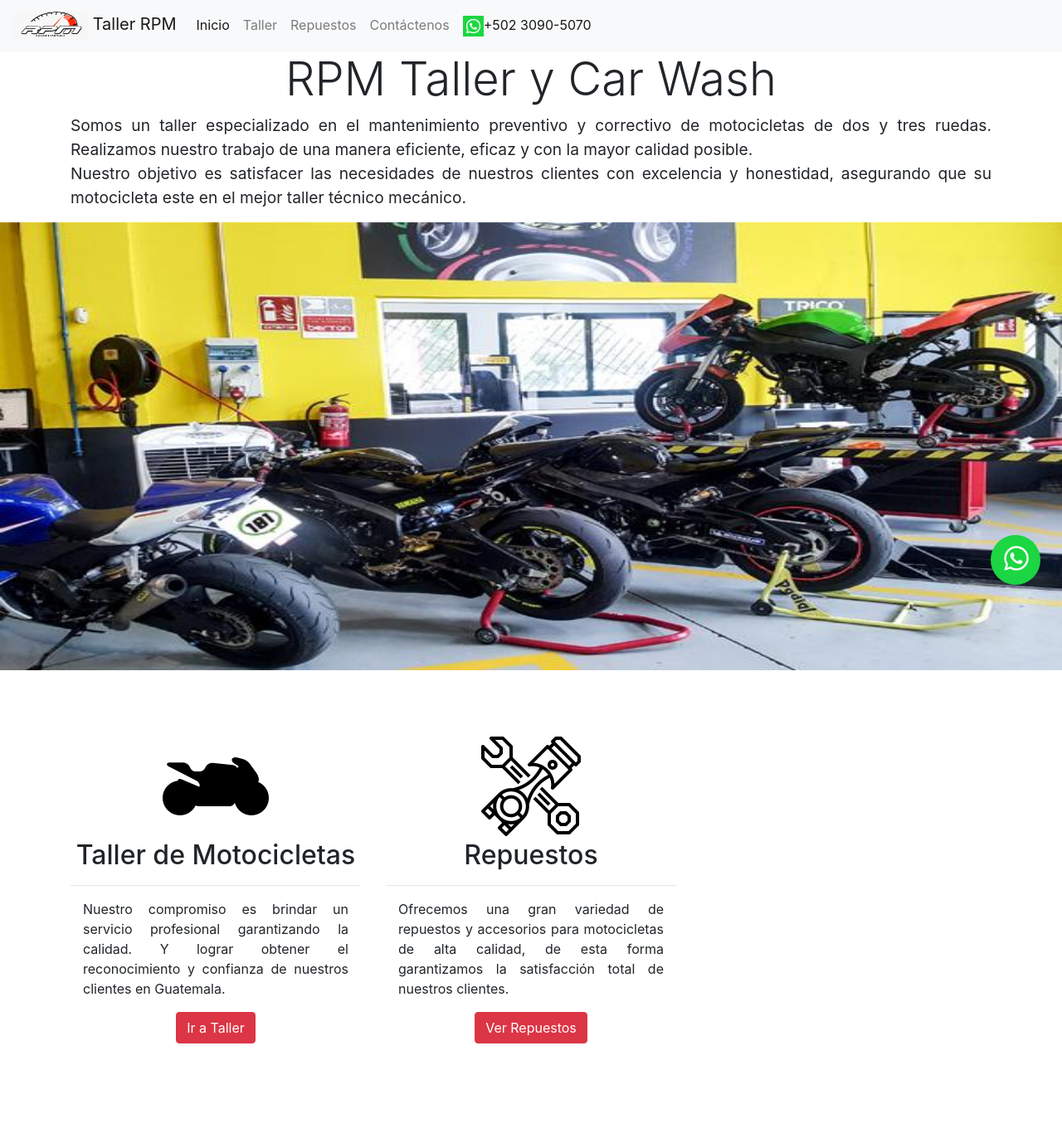
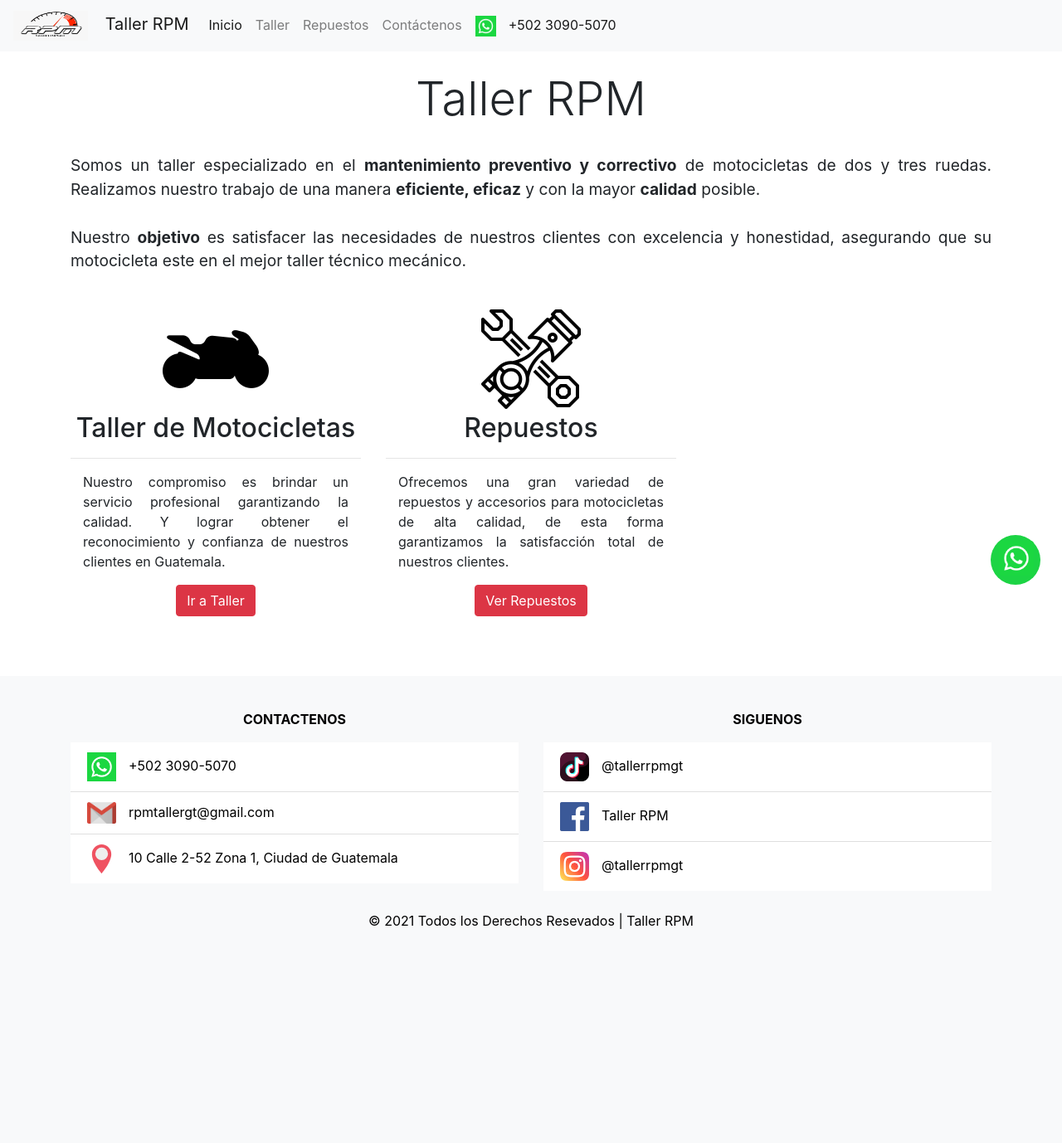
Before and after one commit to TallerRPM/rpm, a PHP site: page / in a window 1280 px wide. Shown: the whole page at 83% size. After the commit the page ends 1120 px from the top, so only its background shows below. Run offline with PHP 8.4, Linux system fonts and the light colour scheme; some libraries are stand-ins or nearby versions.

Commit message:
New Design and CarWash deleted

```diff
--- /dev/null
+++ b/css/general.css
@@ -0,0 +1,15 @@
+.letraBlack
+{
+    color: #000;
+}
+a img
+{
+    margin-right: 15px;
+}
+a:hover
+{
+    color: #000;
+}
+#wa{
+  margin-right: 0px;
+}
--- a/css/index.css
+++ b/css/index.css
@@ -69,3 +69,16 @@
   left: 50%;
   transform: translate(-50%, -50%);
 }
+
+.footerColor
+{
+    background-color: #30475e;
+}
+.arrowColor
+{
+    background-color: #ffffff;
+}
+.letraWhite
+{
+    color: #fff;
+}
--- a/index.html
+++ b/index.html
@@ -8,6 +8,7 @@
     <link rel="stylesheet" href="css/bootstrap.min.css" />
     <link rel="stylesheet" href="css/index.css" />
     <link rel="stylesheet" href="css/WhatsApp.css" />
+    <link rel="stylesheet" href="css/general.css" />
     <title>Inicio - RPM</title>
     <!-- Global site tag (gtag.js) - Google Analytics -->
   </head>
@@ -77,27 +78,31 @@
 
     <div class="container-fluid text-center presentacion">
       <div class="container">
-        <h1 class="display-4">RPM Taller y Car Wash</h1>
+        <br />
+        <h1 class="display-4">Taller RPM</h1>
+        <br />
         <p class="text-justify texto">
-          Somos un taller especializado en el mantenimiento preventivo y
-          correctivo de motocicletas de dos y tres ruedas. Realizamos nuestro
-          trabajo de una manera eficiente, eficaz y con la mayor calidad
-          posible. <br />
-          Nuestro objetivo es satisfacer las necesidades de nuestros clientes
-          con excelencia y honestidad, asegurando que su motocicleta este en el
-          mejor taller técnico mecánico.
+          Somos un taller especializado en el
+          <b>mantenimiento preventivo y correctivo</b> de motocicletas de dos y
+          tres ruedas. Realizamos nuestro trabajo de una manera
+          <b>eficiente, eficaz</b> y con la mayor <b>calidad</b> posible. <br />
+          <br />
+          Nuestro <b>objetivo</b> es satisfacer las necesidades de nuestros
+          clientes con excelencia y honestidad, asegurando que su motocicleta
+          este en el mejor taller técnico mecánico.
         </p>
       </div>
+      <br />
     </div>
 
-    <div class="slider">
+    <!-- <div class="slider col-md-5">
       <ul>
         <li><img src="img/logo.jpeg" alt="" /></li>
         <li><img src="img/taller.jpg" alt="" /></li>
         <li><img src="img/carwashrpm.jpeg" alt="" /></li>
         <li><img src="img/herramientas.jpg" alt="" /></li>
       </ul>
-    </div>
+    </div> -->
 
     <!-- CONTENIDO DE LA PAGINA INICIO -->
     <div class="container text-center">
@@ -157,7 +162,87 @@
         <br /><br />
       </div>
     </div>
-    <br /><br /><br />
+    <br />
+    <footer class="text-muted py-4 bg-light">
+      <div class="container letraBlack">
+        <div class="row">
+          <div class="col-sm-12 col-md-6">
+            <p class="my-3 text-center"><b>CONTACTENOS</b></p>
+            <ul class="list-group list-group-flush">
+              <a
+                href="https://api.whatsapp.com/send?phone=+50230905070&text=Taller%20RPM%20deseo%20m%C3%A1s%20informaci%C3%B3n%20sobre%20sus%20servicios"
+                target="_blank"
+                class="list-group-item letraBlack"
+                ><img
+                  src="img/whatsapp.png"
+                  class="align-middle arrowColor"
+                  alt="WhatsApp"
+                  width="35px"
+                />+502 3090-5070</a
+              >
+              <a target="_blank" class="list-group-item letraBlack"
+                ><img
+                  src="img/gmail.png"
+                  class="align-middle arrowColor"
+                  alt="Gmail"
+                  width="35px"
+                />rpmtallergt@gmail.com</a
+              >
+              <a class="list-group-item letraBlack"
+                ><img
+                  src="img/location.svg"
+                  class="align-middle arrowColor"
+                  alt="Ubicación"
+                  width="35px"
+                />10 Calle 2-52 Zona 1, Ciudad de Guatemala</a
+              >
+            </ul>
+          </div>
+          <div class="col-sm-12 col-md-6">
+            <p class="my-3 text-center"><b>SIGUENOS</b></p>
+            <ul class="list-group list-group-flush">
+              <a
+                href="https://www.tiktok.com/@tallerrpmgt?"
+                target="_blank"
+                class="list-group-item letraBlack"
+                ><img
+                  src="img/tiktok.png"
+                  class="align-middle arrowColor"
+                  alt="TikTok"
+                  width="35px"
+                />@tallerrpmgt</a
+              >
+              <a
+                href="https://www.facebook.com/rpmtallergt"
+                target="_blank"
+                class="list-group-item letraBlack"
+                ><img
+                  src="img/facebook.png"
+                  class="align-middle arrowColor"
+                  alt="Gmail"
+                  width="35px"
+                />Taller RPM</a
+              >
+              <a
+                href="https://instagram.com/tallerrpmgt?utm_medium=copy_link"
+                target="_blank"
+                class="list-group-item letraBlack"
+                ><img
+                  src="img/instagram.png"
+                  class="align-middle arrowColor"
+                  alt="Gmail"
+                  width="35px"
+                />@tallerrpmgt</a
+              >
+            </ul>
+          </div>
+        </div>
+        <br />
+        <p class="mb-0 text-center">
+          © 2021 Todos los Derechos Resevados | Taller RPM
+        </p>
+      </div>
+    </footer>
 
     <!-- FIN DEL CONTENIDO DE LA PAGINA INICIO -->
 
@@ -168,7 +253,12 @@
         target="_blank"
         rel="noopener noreferrer"
       >
-        <img src="img/whatsapp.png" class="icoRed rounded" alt="WhatsApp" />
+        <img
+          src="img/whatsapp.png"
+          class="icoRed rounded"
+          alt="WhatsApp"
+          id="wa"
+        />
       </a>
     </div>
 
```
Also changed, not shown: repuestos.html (+91 -19 lines), taller.html (+89 -5 lines), img/arrow-up-square.svg (added), img/location.svg (added), img/telephone.png (added).
